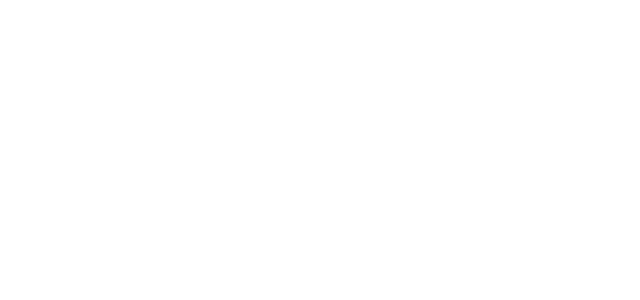
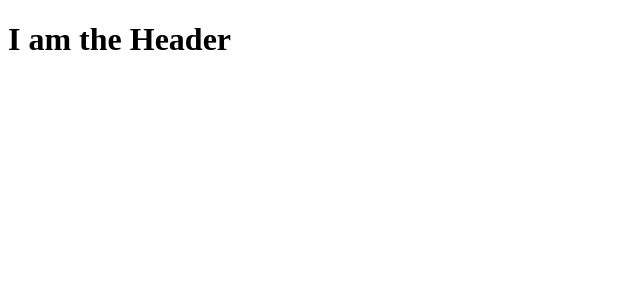
Before and after one commit to motasem99/airbnb-clone, a Next.js app: page / in a window 1280 px wide. Shown: the top 300 px of the page, without its empty margins (0-640 px from the left). Built offline with nearby package versions, Linux system fonts and the light colour scheme.

Commit message:
building the header component

```diff
--- /dev/null
+++ b/components/Header.js
@@ -0,0 +1,19 @@
+const Header = () => {
+  return (
+    <div>
+      <h1>I am the Header</h1>
+
+      {/** Left */}
+      <div></div>
+
+      {/** Middle */}
+
+      <div></div>
+
+      {/** Right */}
+      <div></div>
+    </div>
+  );
+};
+
+export default Header;
--- a/pages/index.js
+++ b/pages/index.js
@@ -1,4 +1,5 @@
 import Head from 'next/head';
+import Header from '../components/Header';
 
 export default function Home() {
   return (
@@ -8,7 +9,7 @@
         <link rel='icon' href='/favicon.ico' />
       </Head>
 
-      {/* Header */}
+      <Header />
       {/* Banner */}
     </div>
   );
```
